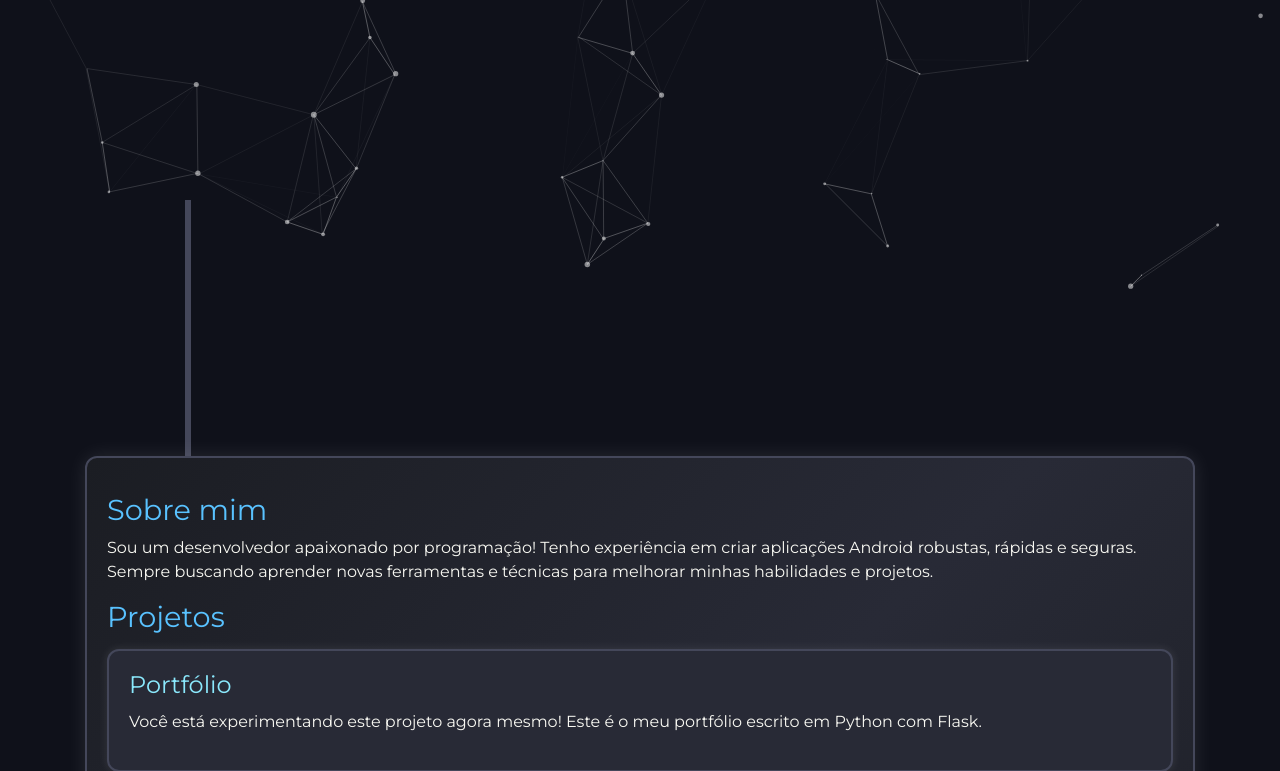
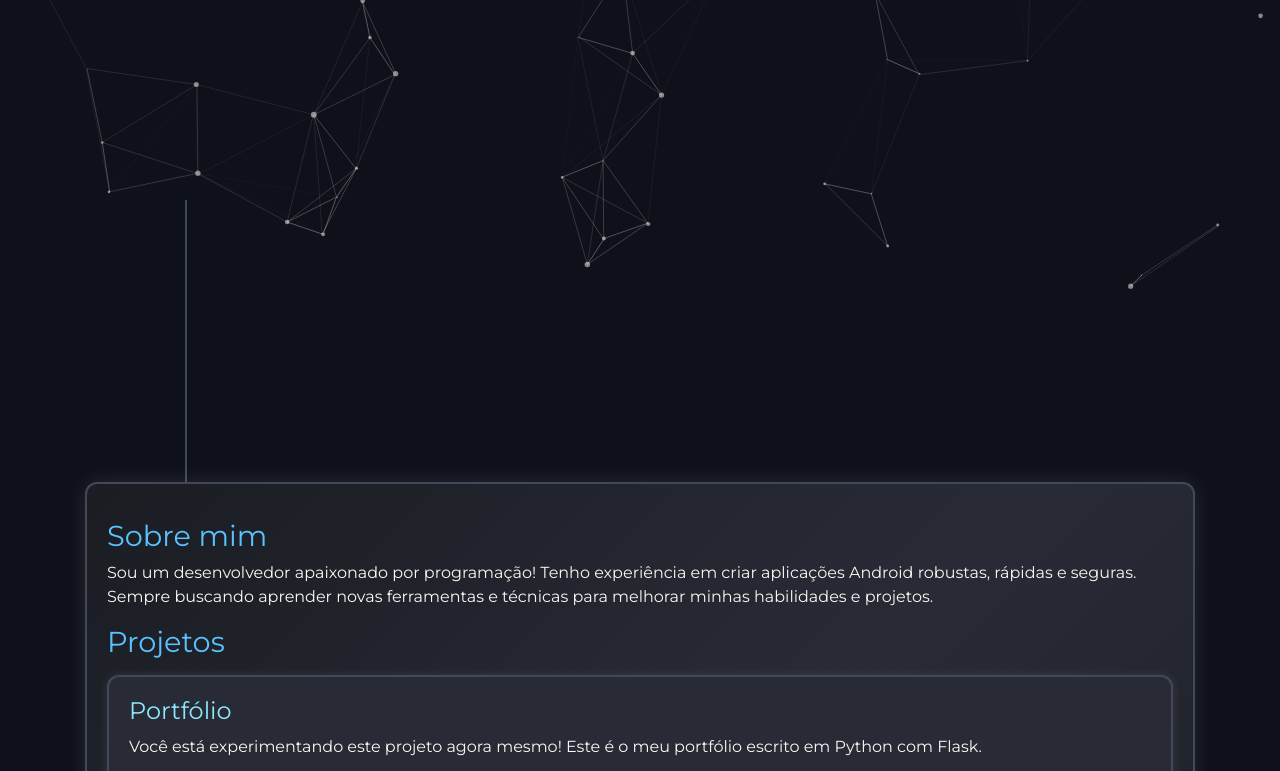
Before and after one commit to kaicsalomao/portfolio, a Flask app: page / in a window 1280 px wide. Shown: the part 472-1243 px from the top of the page. Run offline with Flask 3, Linux system fonts and the light colour scheme; some libraries are stand-ins or nearby versions.

Commit message:
Correção de bugs

```diff
--- a/static/style.css
+++ b/static/style.css
@@ -41,8 +41,8 @@ body {
 }
 
 .rect {
-  width: 0.5vw;
-  height: 20vw;
+  width: 2px;
+  height: 22vw;
   background-color: #44475a;
   margin-left: 9%;
   margin-top: -16vh;
```
